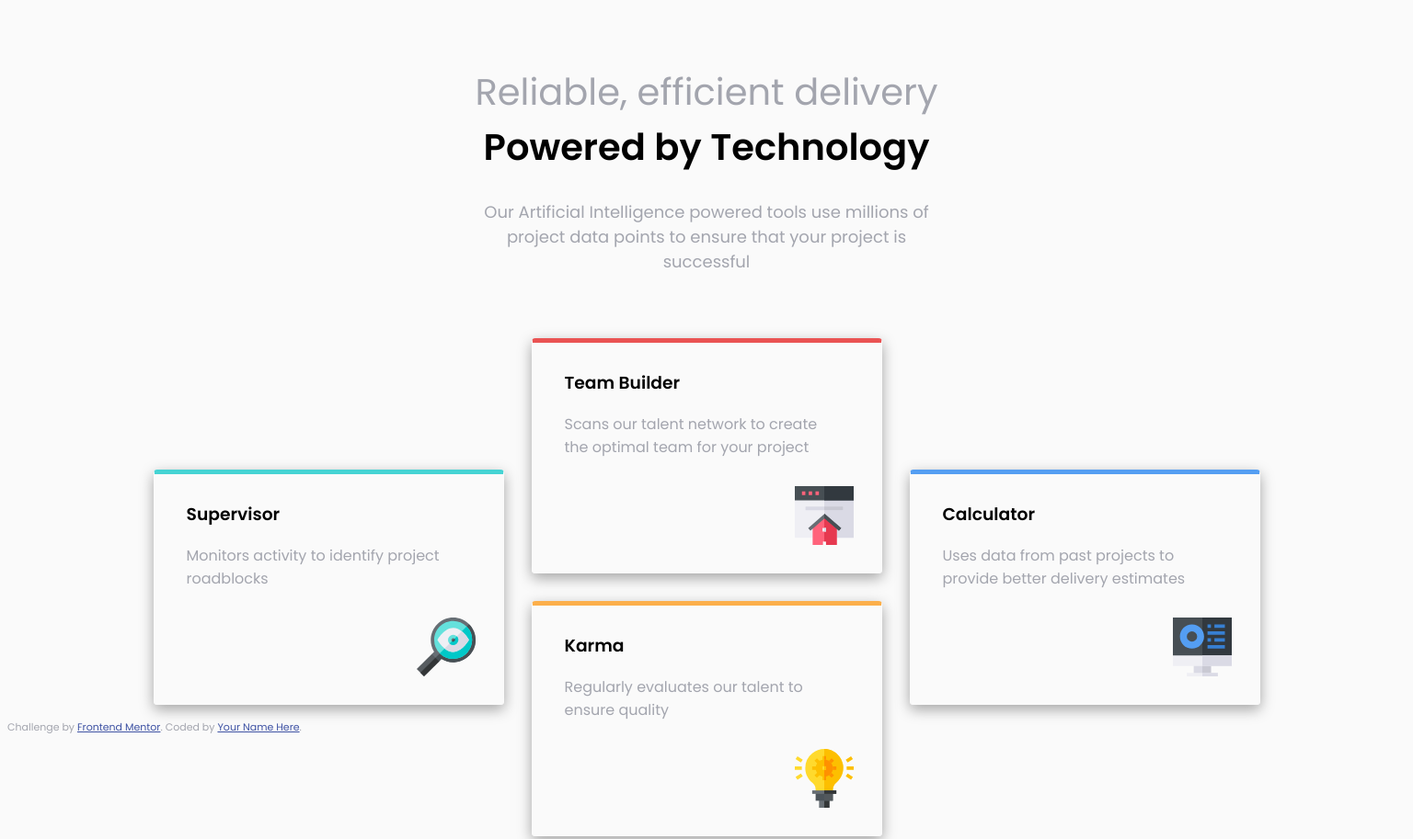
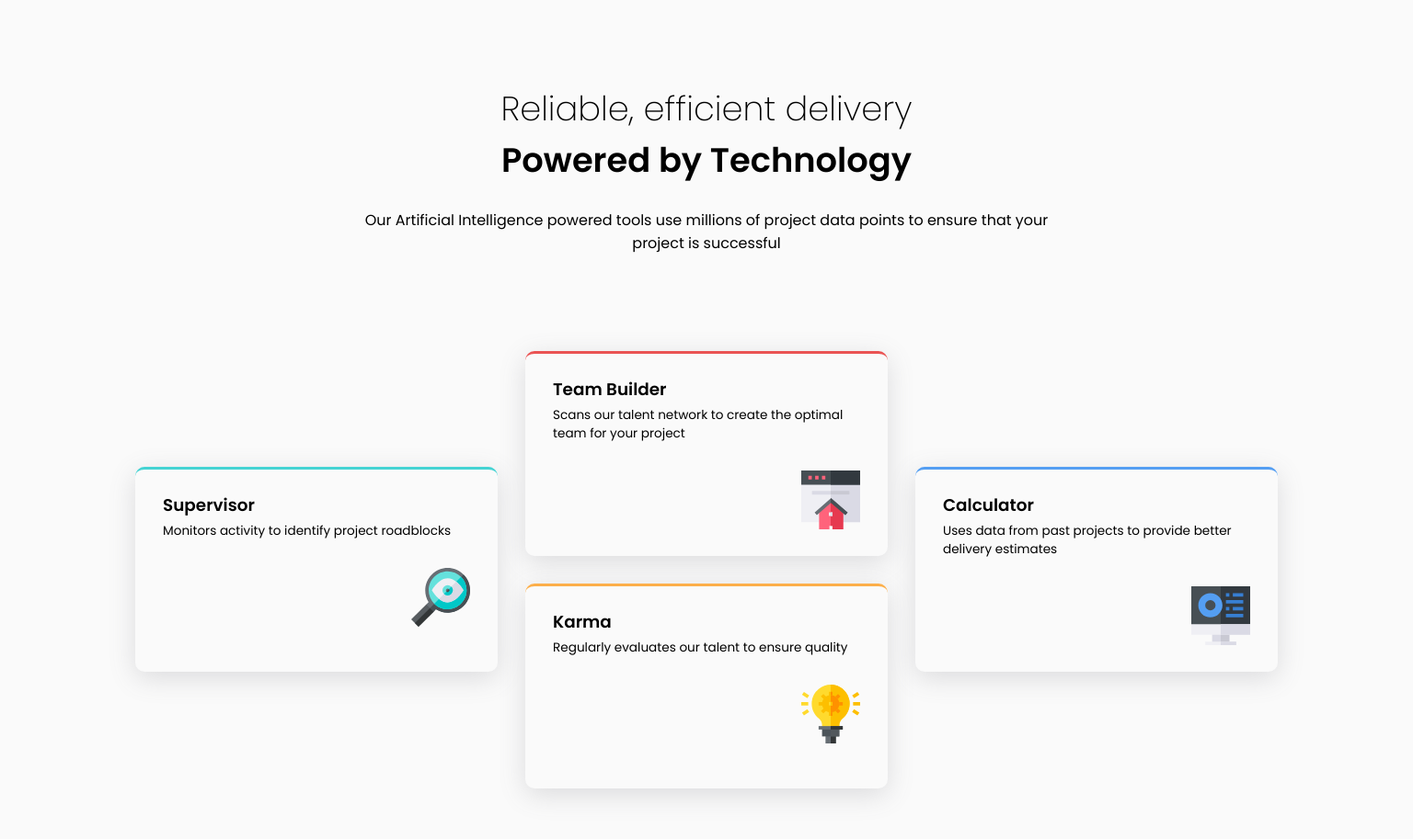
Before and after one commit to AyanorII/four-card, a plain HTML site: page index.html in a window 1536 px wide. Shown: the top 913 px of the page at 92% size. Drawn offline with Linux system fonts and the light colour scheme.

Commit message:
Add files via upload

```diff
--- a/index.html
+++ b/index.html
@@ -5,19 +5,17 @@
   <meta charset="UTF-8">
   <meta name="viewport" content="width=device-width, initial-scale=1.0">
   <!-- displays site properly based on user's device -->
-  <link rel="preconnect" href="https://fonts.gstatic.com">
-  <link href="https://fonts.googleapis.com/css2?family=Poppins:wght@200;400;600&display=swap" rel="stylesheet">
+
   <link rel="icon" type="image/png" sizes="32x32" href="./images/favicon-32x32.png">
   <link rel="stylesheet" href="style.css">
   <title>Frontend Mentor | Four card feature section</title>
-
+  <link rel="preconnect" href="https://fonts.gstatic.com">
+  <link href="https://fonts.googleapis.com/css2?family=Poppins:wght@200;400;600&display=swap" rel="stylesheet">
   <!-- Feel free to remove these styles or customise in your own stylesheet 👍 -->
   <style>
     .attribution {
       font-size: 11px;
       text-align: center;
-      position: absolute;
-      bottom: 0;
     }
 
     .attribution a {
@@ -28,55 +26,44 @@
 
 <body>
 
+  <div class="container">
     <div class="top-container">
       <h1>
-      <p>Reliable, efficient delivery</p>
+        Reliable, efficient delivery
         <span>Powered by Technology</span>
       </h1>
-
-    <h2>Our Artificial Intelligence powered tools use millions of project data points
-    to ensure that your project is successful</h2>
+      <p>Our Artificial Intelligence powered tools use millions of project data points
+        to ensure that your project is successful</p>
     </div>
 
     <div class="cards">
-    <div class="left-card">
-      <div class="supervisor">
-        <h3>Supervisor</h3>
+      <div class="features supervisor">
+        <h2>Supervisor</h2>
         <p>Monitors activity to identify project roadblocks</p>
         <img src="images/icon-supervisor.svg" alt="">
       </div>
-    </div>
 
-    <div class="middle-card">
-      <div class="team-builder">
-        <h3>Team Builder</h3>
+      <div class="central-cards">
+        <div class="features team-builder">
+          <h2>Team Builder</h2>
           <p>Scans our talent network to create the optimal team for your project</p>
           <img src="images/icon-team-builder.svg" alt="">
         </div>
 
-      <div class="karma">
-        <h3>Karma</h3>
+        <div class="features karma">
+          <h2>Karma</h2>
           <p>Regularly evaluates our talent to ensure quality</p>
           <img src="images/icon-karma.svg" alt="">
         </div>
       </div>
 
-    <div class="right-card">
-      <div class="calculator">
-        <h3>Calculator</h3>
+      <div class="features calculator">
+        <h2>Calculator</h2>
         <p>Uses data from past projects to provide better delivery estimates</p>
         <img src="images/icon-calculator.svg" alt="">
       </div>
     </div>
   </div>
-
-
-  <footer>
-    <p class="attribution">
-      Challenge by <a href="https://www.frontendmentor.io?ref=challenge" target="_blank">Frontend Mentor</a>.
-      Coded by <a href="#">Your Name Here</a>.
-    </p>
-  </footer>
 </body>
 
 </html>
--- /dev/null
+++ b/style.scss
@@ -0,0 +1,112 @@
+body {
+    margin: 0;
+    padding: 0;
+    font-family: 'Poppins', sans-serif;
+    background-color: hsl(0, 0%, 98%);
+}
+
+.container {
+    width: 85%;
+    margin: 90px auto;
+
+    .top-container {
+        font-size: 0.8rem;
+        margin-bottom: 60px;
+        text-align: center;
+
+        h1 {
+            font-weight: 200;
+        }
+
+        span {
+            font-weight: 600;
+            display: block;
+        }
+
+        p {
+            font-weight: 400;
+            font-size: 0.9rem;
+        }
+    }
+
+    .features {
+        box-shadow: rgba(100, 100, 111, 0.2) 0px 7px 29px 0px;
+        border-radius: 10px;
+        border-top: 3px solid;
+        border-color: white;
+        padding: 25px 30px;
+        margin-bottom: 30px;
+        position: relative;
+        height: 170px;
+
+        h2 {
+            margin-top: 0;
+            margin-bottom: 0px;
+            font-size: 1.15rem;
+        }
+
+        p {
+            margin-top: 5px;
+            margin-bottom: 30px;
+            font-size: 0.85rem;
+        }
+
+        img {
+            position: absolute;
+            right: 30px;
+        }
+    }
+
+    .supervisor {
+        border-top-color: hsl(180, 62%, 55%);
+    }
+    .team-builder {
+        border-top-color: hsl(0, 78%, 62%);
+    }
+    .karma {
+        border-top-color: hsl(34, 97%, 64%);
+    }
+    .calculator {
+        border-top-color:hsl(212, 86%, 64%);
+    }
+
+}
+
+@media screen and (min-width: 1440px) {
+    .container {
+        .top-container {
+            width: 60%;
+            margin: 0 auto;
+            margin-bottom: 90px;
+
+            h1 {
+                font-size: 2.3rem;
+            }
+
+            p {
+                font-size: 1rem;
+            }
+        }
+    }
+
+    .cards {
+        display: flex;
+        justify-content: center;
+
+        .features {
+            width: 334px;
+            margin: 15px;
+        }
+
+        .central-cards {
+            display: flex;
+            flex-direction: column;
+            align-items: center;
+
+        }
+    }
+
+    .supervisor, .calculator {
+        align-self: center;
+    }
+}
```
Also changed, not shown: style.css, 1 other file. Lines whose indentation alone changed are shown as unchanged.
